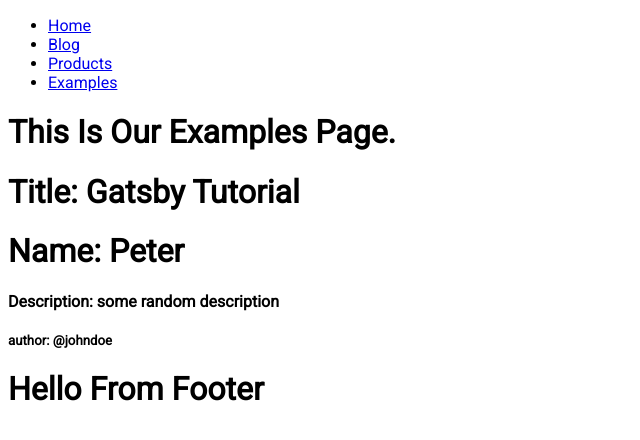
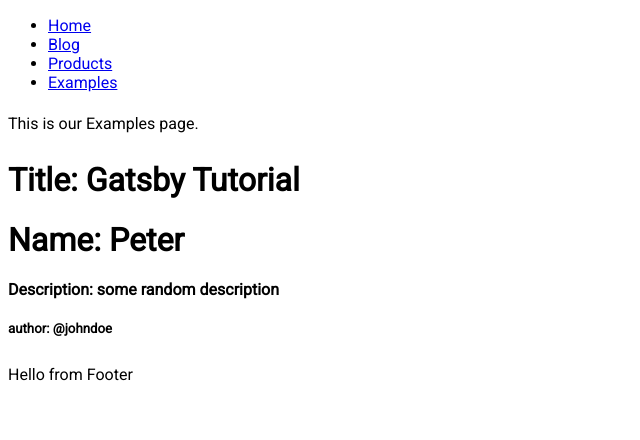
Before and after one commit to alessandrofd/gatsby-tutorial, a Gatsby site: page /examples in a window 1280 px wide. Shown: the whole page, without its empty margins (0-640 px from the left). Built offline with nearby package versions, Linux system fonts and the light colour scheme; Gatsby itself is replaced by a stand-in of ours.

Commit message:
27-images-setup

```diff
--- a/src/components/Footer.js
+++ b/src/components/Footer.js
@@ -3,7 +3,7 @@
 const Footer = () => {
   return (
     <div>
-      <h1>Hello from Footer</h1>
+      <p>Hello from Footer</p>
     </div>
   )
 }
--- a/src/pages/examples.js
+++ b/src/pages/examples.js
@@ -14,7 +14,7 @@
 
   return (
     <Layout>
-      <h1>This is our Examples page.</h1>
+      <p>This is our Examples page.</p>
       <Header />
       <HeaderStatic />
       <h5>author: {author}</h5>
```
Also changed, not shown: src/images/image-1.jpeg (added), src/images/image-2.jpeg (added), src/images/image-3.jpeg (added).
